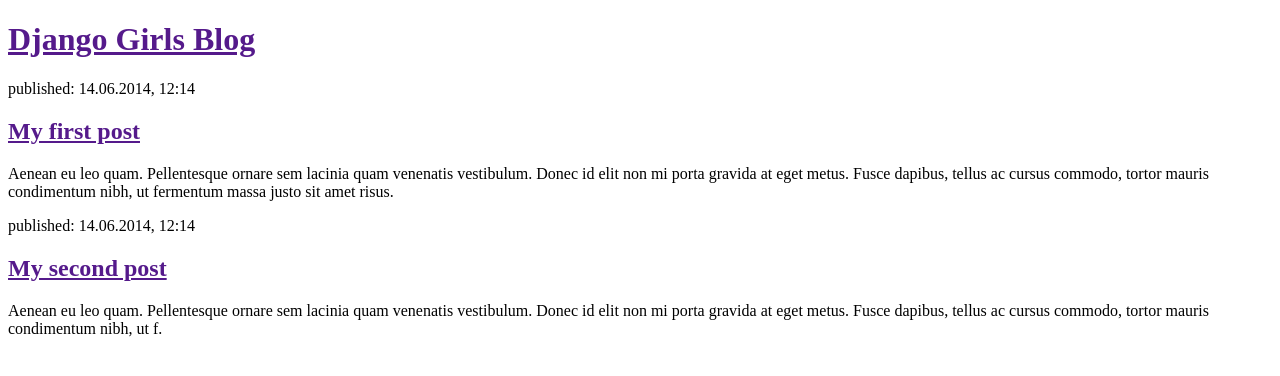
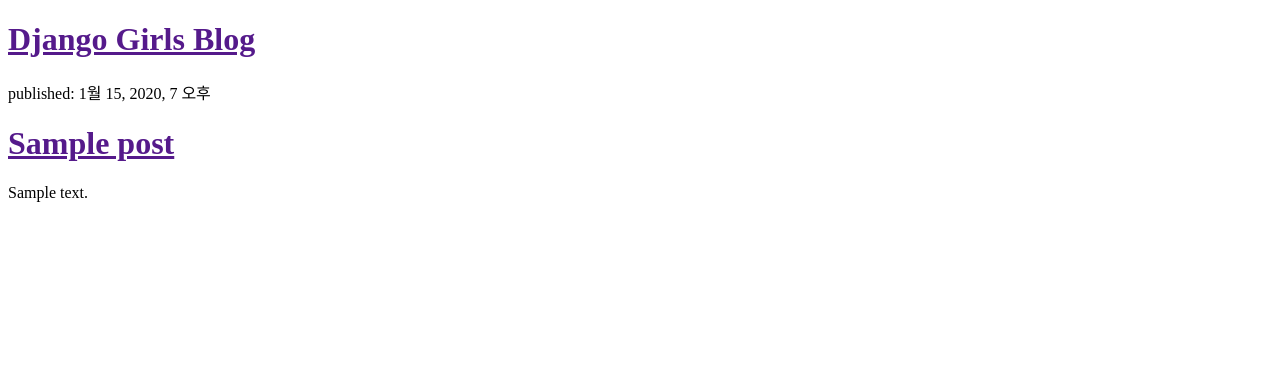
Before and after one commit to hellwon/my-first-blog, a Django app: template blog/templates/blog/post_list.html in a window 1280 px wide. Shown: the top 376 px of the page. Run offline with Django 3.2, Linux system fonts and the light colour scheme; the template is opened without the code that fills it: values that come from a table or form of the project are taken from there, others are empty; tables that the repository leaves empty hold one stand-in row (values such as "Sample post").

Commit message:
edit templates with view

```diff
--- a/blog/templates/blog/post_list.html
+++ b/blog/templates/blog/post_list.html
@@ -8,16 +8,12 @@
             <h1><a href="">Django Girls Blog</a></h1>
         </div>
 
-        <div>
-            <p>published: 14.06.2014, 12:14</p>
-            <h2><a href="">My first post</a></h2>
-            <p>Aenean eu leo quam. Pellentesque ornare sem lacinia quam venenatis vestibulum. Donec id elit non mi porta gravida at eget metus. Fusce dapibus, tellus ac cursus commodo, tortor mauris condimentum nibh, ut fermentum massa justo sit amet risus.</p>
-        </div>
-
-        <div>
-            <p>published: 14.06.2014, 12:14</p>
-            <h2><a href="">My second post</a></h2>
-            <p>Aenean eu leo quam. Pellentesque ornare sem lacinia quam venenatis vestibulum. Donec id elit non mi porta gravida at eget metus. Fusce dapibus, tellus ac cursus commodo, tortor mauris condimentum nibh, ut f.</p>
-        </div>
-    </body>
+        {% for post in posts %}
+            <div>
+                <p>published: {{ post.published_date }}</p>
+                <h1><a href="">{{ post.title }}</a></h1>
+                <p>{{ post.text|linebreaksbr }}</p>
+            </div>
+        {% endfor %}
+        </body>
 </html>
--- a/blog/views.py
+++ b/blog/views.py
@@ -6,6 +6,7 @@
 from .models import Post
 # Create your views here.
 
+
 def post_list(request):
-    posts = Post.objects.filter(published_date__lte=timezone.now().order_by('published_date'))
+    posts = Post.objects.filter(published_date__lte=timezone.now()).order_by('published_date')
     return render(request, 'blog/post_list.html', {'posts': posts})
```
